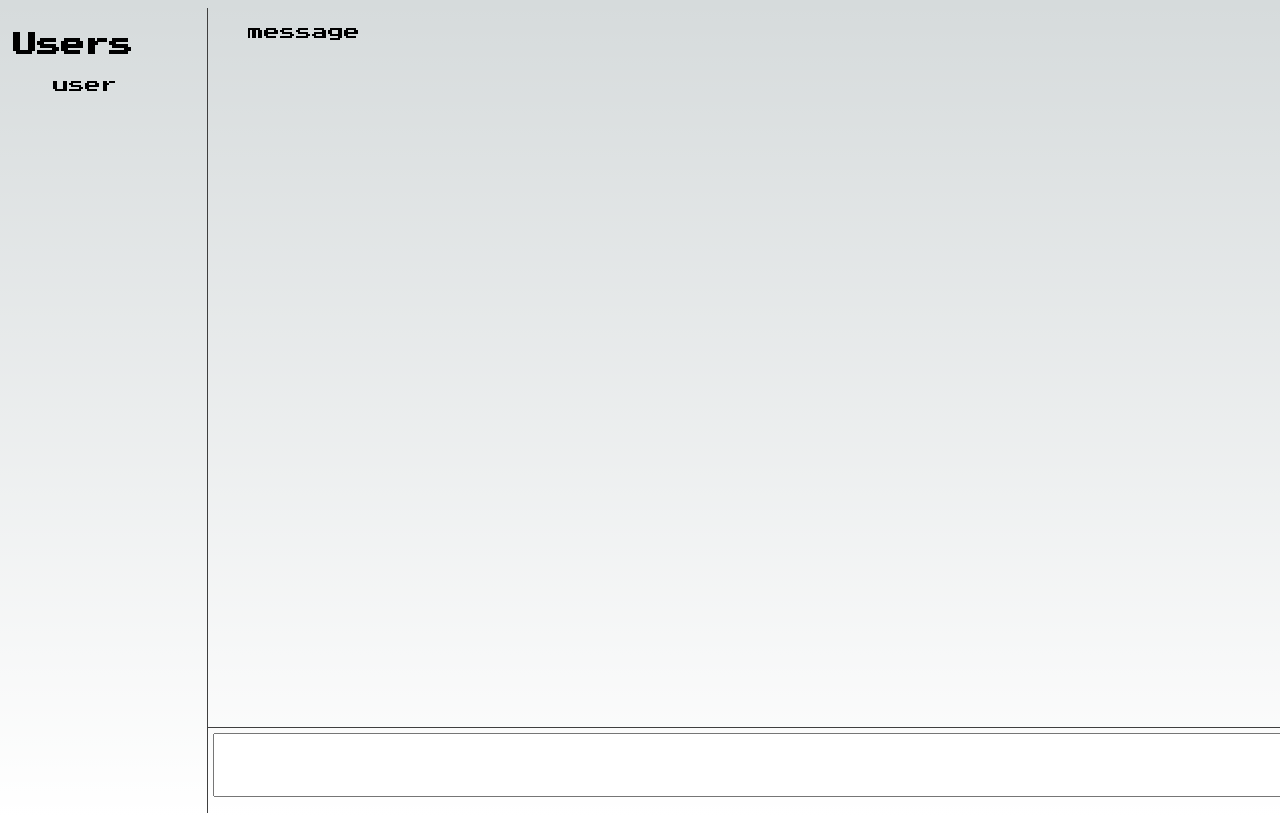
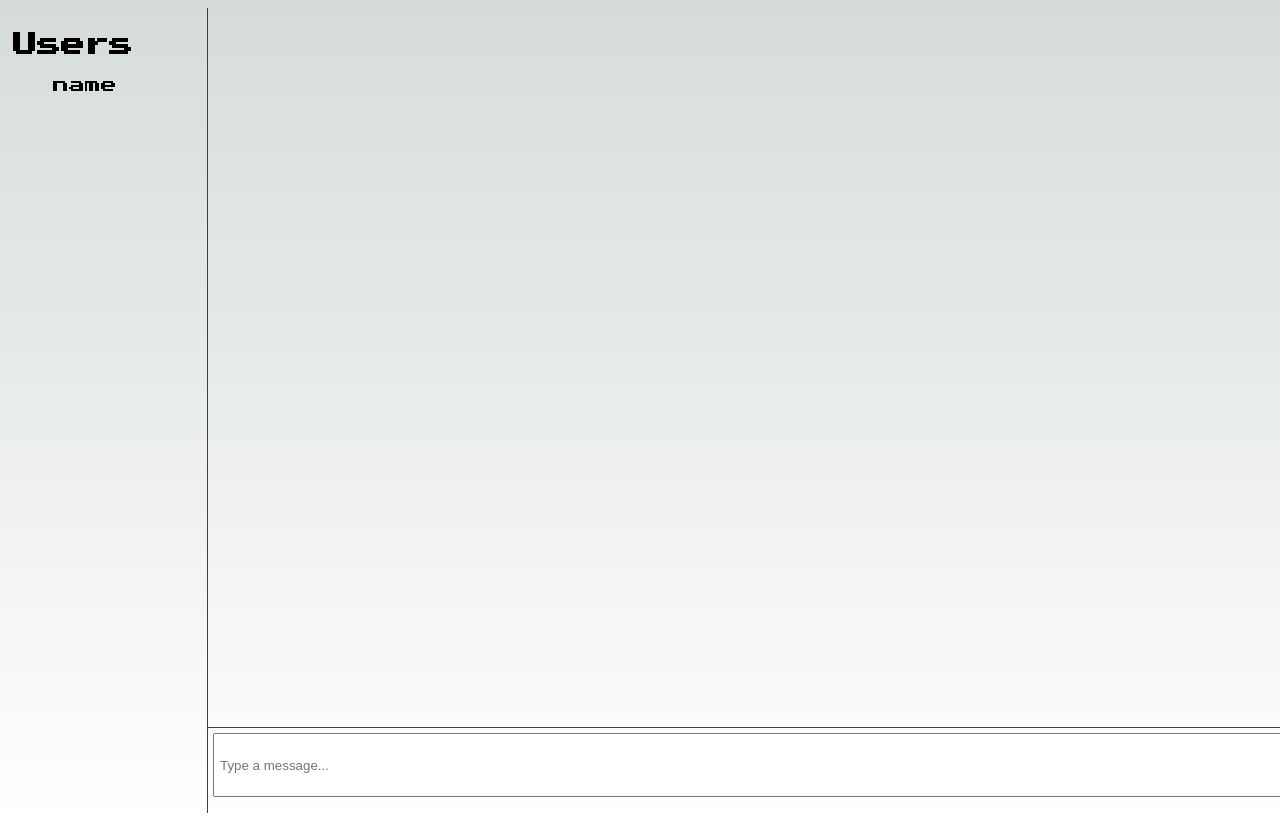
Before and after one commit to VadymFES/chat_01, a Next.js app: page / in a window 1280 px wide. Built offline with nearby package versions, Linux system fonts and the light colour scheme.

Commit message:
AddMessage pass the value to MessageList

```diff
--- a/src/components/AddMessage/AddMessage.tsx
+++ b/src/components/AddMessage/AddMessage.tsx
@@ -1,10 +1,30 @@
-import React from "react";
+import React, { useState } from "react";
 import styles from "./AddMessage.module.scss";
 
-export default function AddMessage() {
-    return (
-<section className={styles.new_message}>
-    <input type="text" className={styles.message_input}/>
-</section>
-    );
+interface AddMessageProps {
+  onAddMessage: (message: string) => void;
+}
+
+export default function AddMessage({ onAddMessage }: AddMessageProps): JSX.Element {
+  const [message, setMessage] = useState("");
+
+  const handleKeyDown = (e: React.KeyboardEvent<HTMLInputElement>) => {
+    if (e.key === "Enter") {
+      onAddMessage(message);
+      setMessage("");
     }
+  };
+
+  return (
+    <section className={styles.new_message}>
+      <input
+        className={styles.message_input}
+        type="text"
+        placeholder="Type a message..."
+        value={message}
+        onChange={(e) => setMessage(e.target.value)}
+        onKeyDown={handleKeyDown}
+      />
+    </section>
+  );
+}
--- a/src/components/Aside/Aside.tsx
+++ b/src/components/Aside/Aside.tsx
@@ -1,13 +1,14 @@
 import React, { useState, useEffect } from "react";
 import styles from "./Aside.module.scss";
 
-export default function Aside() {
+export default function Aside(): JSX.Element {
+  const [users, setUsers] = useState([]);
 
   return (
     <aside className={styles.aside}>
       <h1>Users</h1>
       <ul>
-user
+name
       </ul>
     </aside>
   );
--- a/src/components/Message/Message.tsx
+++ b/src/components/Message/Message.tsx
@@ -1,9 +1,11 @@
 import React from "react";
 
-export default function Message({ author, message }: { author: string; message: string }) {
+
+
+export default function Message({ author, message }: { author: string; message: string }) : JSX.Element {
     return (
         <p>
-        <i>{author}</i>: {message}
+        wf
       </p>
     );
     }
--- a/src/components/MessageList/MessageList.tsx
+++ b/src/components/MessageList/MessageList.tsx
@@ -1,11 +1,25 @@
-import React from "react";
+import React, { useState } from "react";
+import AddMessage from "../AddMessage/AddMessage";
 
-export default function MessageList() {
-    return (
+export default function MessageList(): JSX.Element {
+  const [messages, setMessages] = useState<string[]>([]);
+
+  const addMessage = (message: string) => {
+    const timestamp = new Date().toLocaleTimeString();
+    const newMessage = `${timestamp}: ${message}`;
+    setMessages([...messages, newMessage]);
+  };
+
+  return (
     <section id="messages_list">
-    <ul>
-message
-    </ul>
-  </section>
-    );
+      <ul>
+        {messages.map((message, index) => (
+          <li key={index}>{message}</li>
+        ))}
+      </ul>
+      <AddMessage onAddMessage={addMessage} />
+
+    </section>
+
+  );
 }
--- a/src/pages/index.tsx
+++ b/src/pages/index.tsx
@@ -1,12 +1,10 @@
 import Head from 'next/head'
-import { Inter } from 'next/font/google'
 import styles from '@/styles/Home.module.css'
 import Aside from '@/components/Aside/Aside'
 import AddMessage from '@/components/AddMessage/AddMessage'
 import MessageList from '@/components/MessageList/MessageList'
 
 
-const inter = Inter({ subsets: ['latin'] })
 
 export default function Home() {
   return (
@@ -21,7 +19,6 @@ export default function Home() {
         <Aside />
         <section className={styles.container}>
           <MessageList />
-          <AddMessage />
         </section>
       </main>
     </>
```
Also changed, not shown: src/components/MessageList/MessageList.module.scss (+7 -0 lines).
